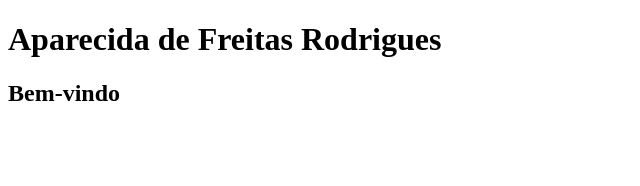
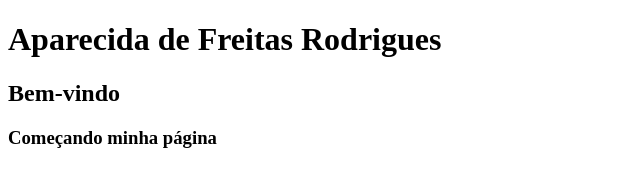
Before and after one commit to CidaCunha/cidacunha.github.io, a plain HTML site: page index.html in a window 1280 px wide. Shown: the whole page, without its empty margins (0-640 px from the left). Drawn offline with Linux system fonts and the light colour scheme.

Commit message:
iniciando minha página

```diff
--- a/index.html
+++ b/index.html
@@ -8,5 +8,6 @@
 <body>
     <h1>Aparecida de Freitas Rodrigues</h1>
     <h2> Bem-vindo </h2>
+    <h3>Começando minha página</h3>
 </body>
 </html>
```
